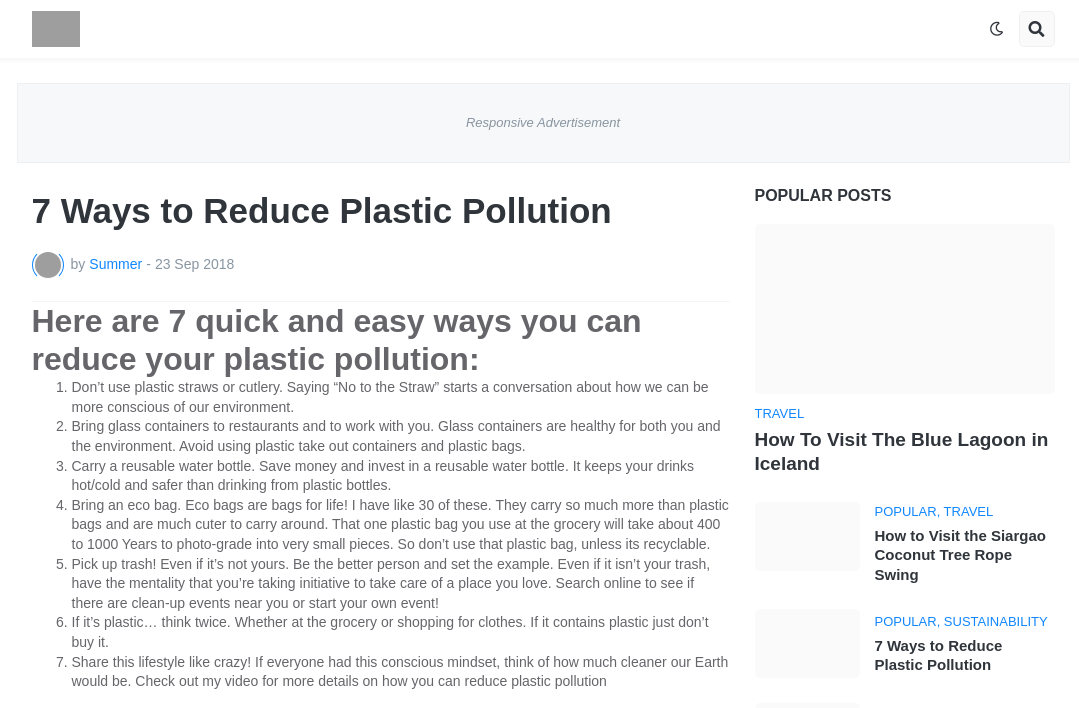
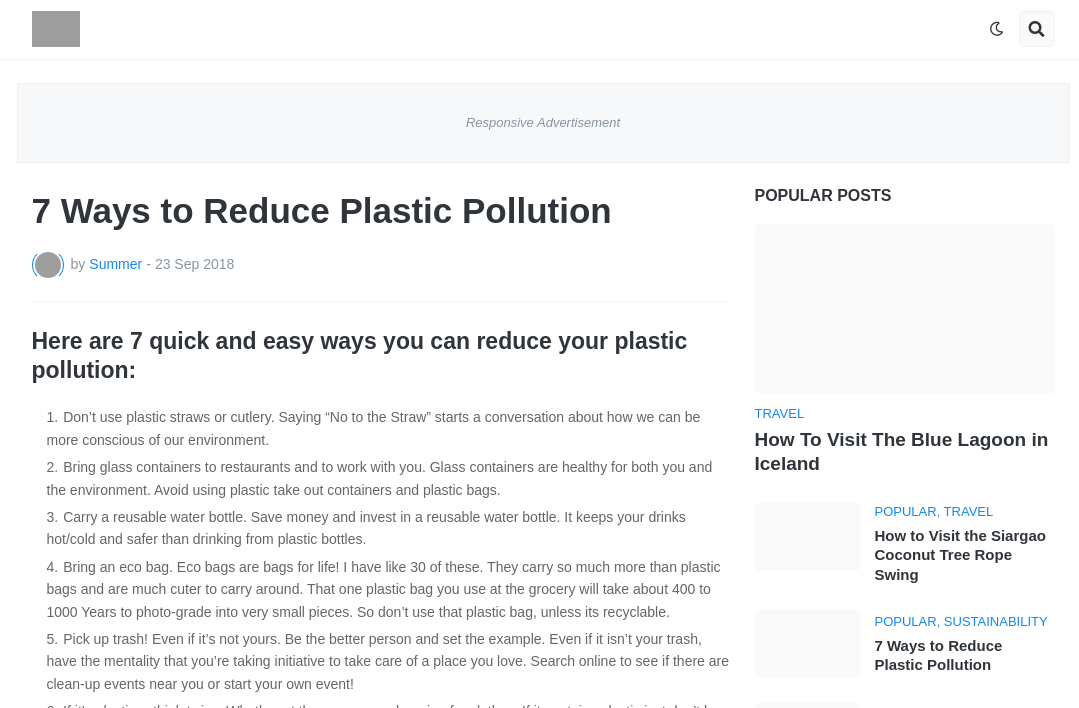
Before and after one commit to poztxa/poztxa.github.io, a Jekyll site: the page built from _posts/2018-09-23-7-ways-to-reduce-plastic-pollution.md, in a window 1280 px wide. Shown: the top 708 px of the page, without its empty margins (97-1176 px from the left). Built offline with Jekyll 4.4.1, drawn with Linux system fonts in a browser that asks for light colours; some web fonts are replaced; grey boxes are pictures that could not be loaded.

Commit message:
Update post.html

```diff
--- a/_layouts/post.html
+++ b/_layouts/post.html
@@ -28,11 +28,11 @@
 </div>
 </div>
 
-			<!-- Post Content -->
-			<div class="article-post serif-font">
-				{{content}}
-                <div class="clearfix"></div>
-			</div>
+<!-- Post Content -->
+<div class="entry-content-wrap">
+<div class="post-body entry-content" id="post-body">
+{{content}}
+</div></div>
 
 <footer class="post-footer">
 <!-- Author Box -->
```
